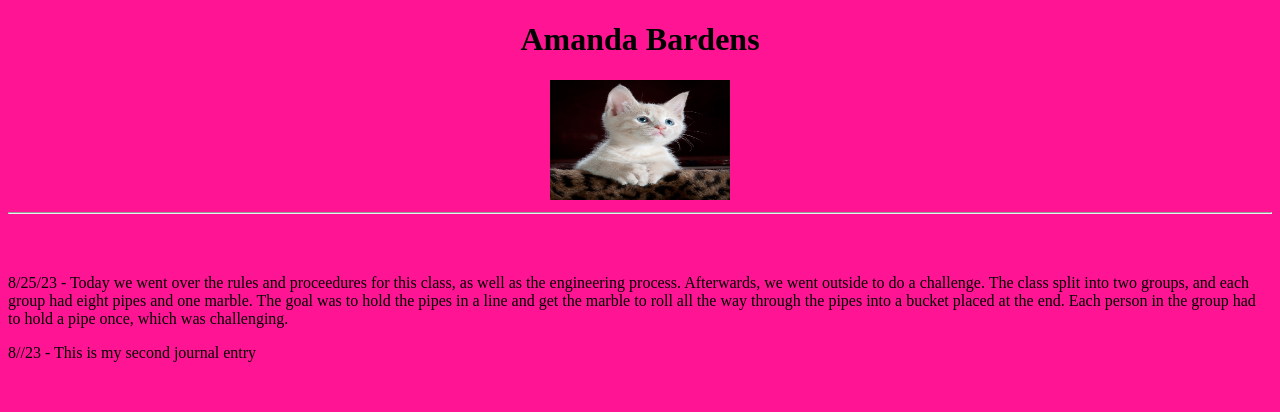
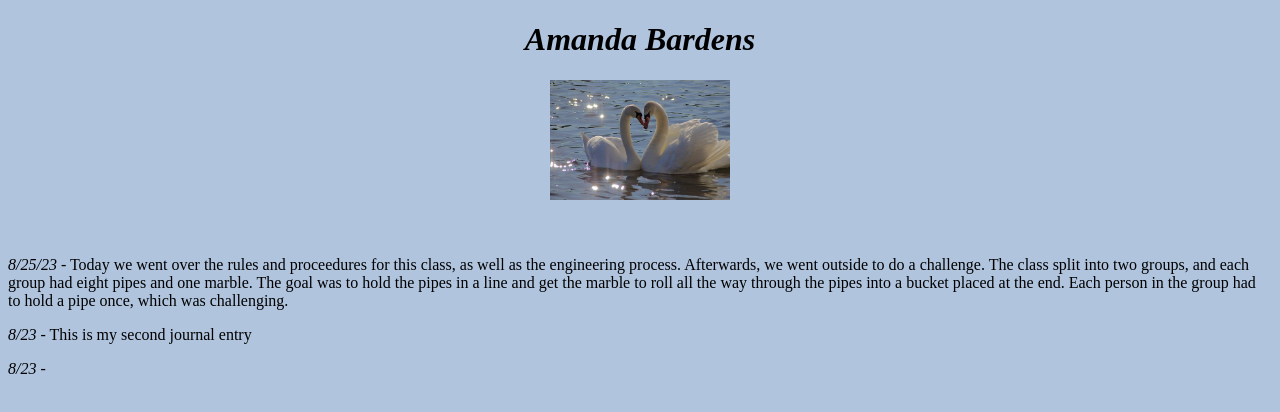
Before and after one commit to amandabardens/website, a plain HTML site: page index.html in a window 1280 px wide. Drawn offline with Linux system fonts and the light colour scheme.

Commit message:
*update*

```diff
--- a/index.html
+++ b/index.html
@@ -4,20 +4,24 @@
         <title>Your Website</title>
     </header>
 
-    <body style="background-color:deeppink;">
+    <body style="background-color:lightsteelblue;">
         <center>
-            <h1 style="font-family:Playfair Display">Amanda Bardens</h1>
-            <img src="cat.jpg" width="180px" height="120px">
+            <h1 style="font-family:Playfair Display"><i>Amanda Bardens</i></h1>
+            <img src="swan.jpg" width="180px" height="120px">
         </center>
 
-        <hr><br><br>
+        <br><br>
 
         <p style="font-family:Playfair Display">
-            8/25/23 - Today we went over the rules and proceedures for this class, as well as the engineering process. Afterwards, we went outside to do a challenge. The class split into two groups, and each group had eight pipes and one marble. The goal was to hold the pipes in a line and get the marble to roll all the way through the pipes into a bucket placed at the end. Each person in the group had to hold a pipe once, which was challenging.
+            <i>8/25/23</i> - Today we went over the rules and proceedures for this class, as well as the engineering process. Afterwards, we went outside to do a challenge. The class split into two groups, and each group had eight pipes and one marble. The goal was to hold the pipes in a line and get the marble to roll all the way through the pipes into a bucket placed at the end. Each person in the group had to hold a pipe once, which was challenging.
         </p>
 
         <p style="font-family:Playfair Display">
-            8//23 - This is my second journal entry
+            <i>8/23</i> - This is my second journal entry
+        </p>
+
+        <p style="font-family:Playfair Display">
+          <i>8/23</i> -
         </p>
     </body>
 
```
Also changed, not shown: swan.jpg (added).
